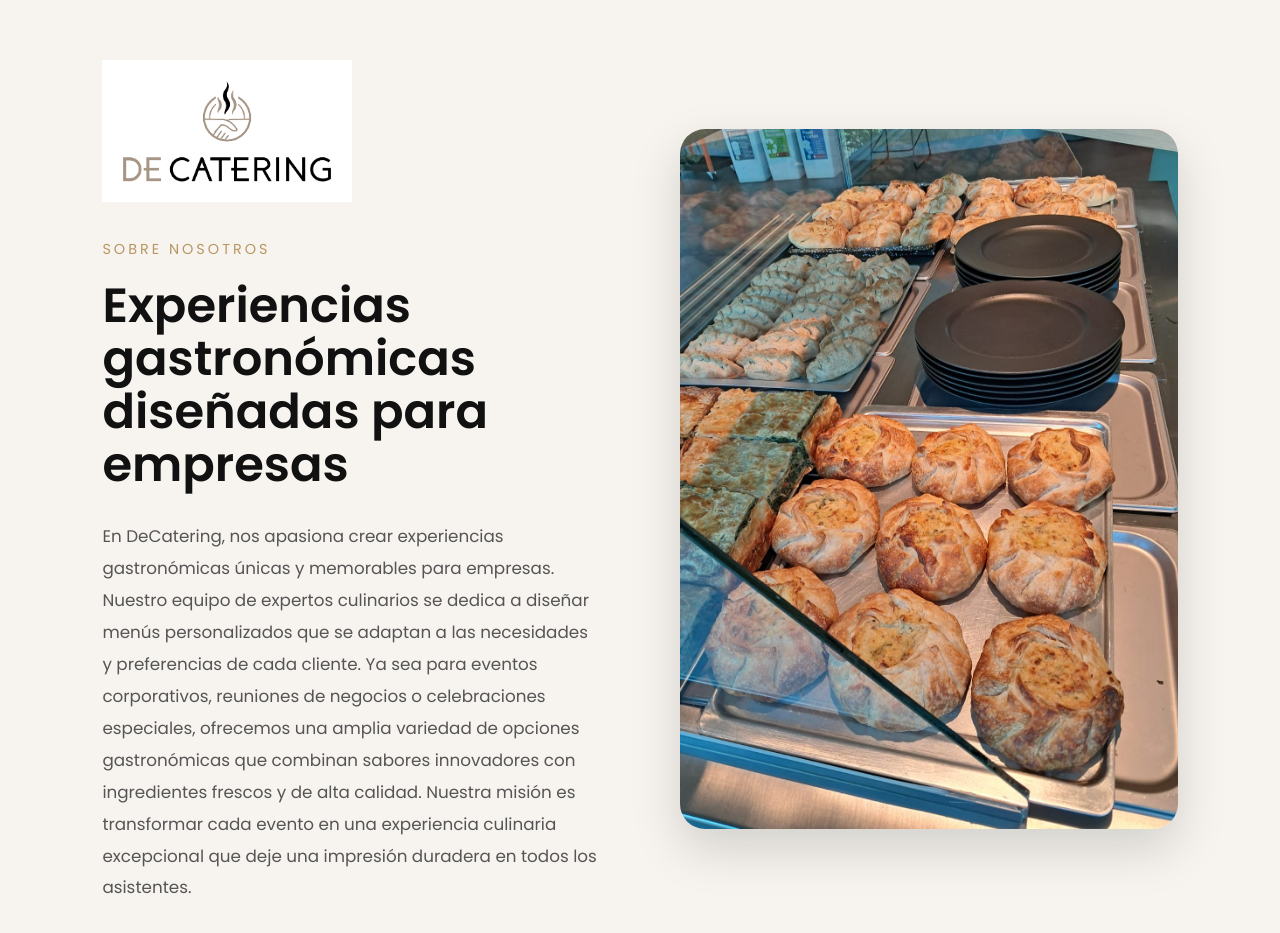
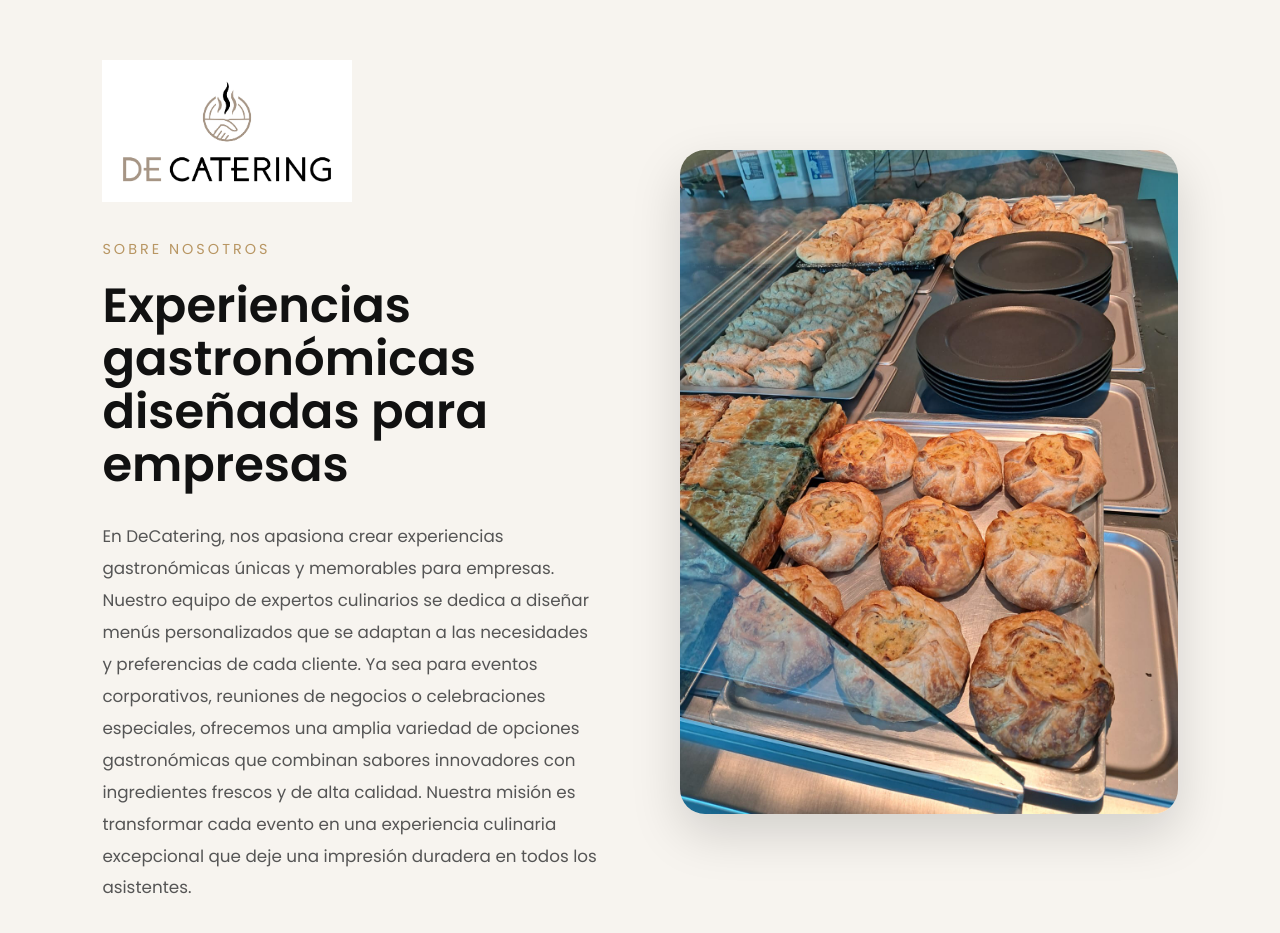
Before and after one commit to LucianoVerchelli/DeCatering, a React (Vite) app: page / in a window 1280 px wide. Shown: the part 880-1813 px from the top of the page. Built offline with nearby package versions, Linux system fonts and the light colour scheme.

Commit message:
arreglos about

```diff
--- a/src/styles/AboutUs.css
+++ b/src/styles/AboutUs.css
@@ -80,22 +80,35 @@ margin-bottom: 30px;
 /* DERECHA */
 
 .about-right{
+
   flex: 1;
+
+  width: 100%;
+
+  display: flex;
+  justify-content: center;
 }
+
+/* IMAGEN */
 
 .about-right img{
 
   width: 100%;
 
-  height: 700px;
+  max-width: 650px;
+
+  height: auto;
+
+  max-height: 700px;
 
   object-fit: cover;
 
   border-radius: 25px;
 
   box-shadow: 0 20px 50px rgba(0,0,0,0.15);
+
+  display: block;
 }
-
 /* RESPONSIVE */
 
 @media(max-width: 992px){
@@ -103,7 +116,13 @@ margin-bottom: 30px;
   .about-container{
 
     flex-direction: column;
+    align-items: center;
   }
+  .about-left,
+.about-right{
+
+  width: 100%;
+}
 
   .about-left h2{
 
--- a/src/styles/hero.css
+++ b/src/styles/hero.css
@@ -117,9 +117,5 @@ body{
   .hero-content h1{
     font-size: 2.8rem;
   }
-  .hero{
-
-    background-position: center center;
-  }
 
 }
```
